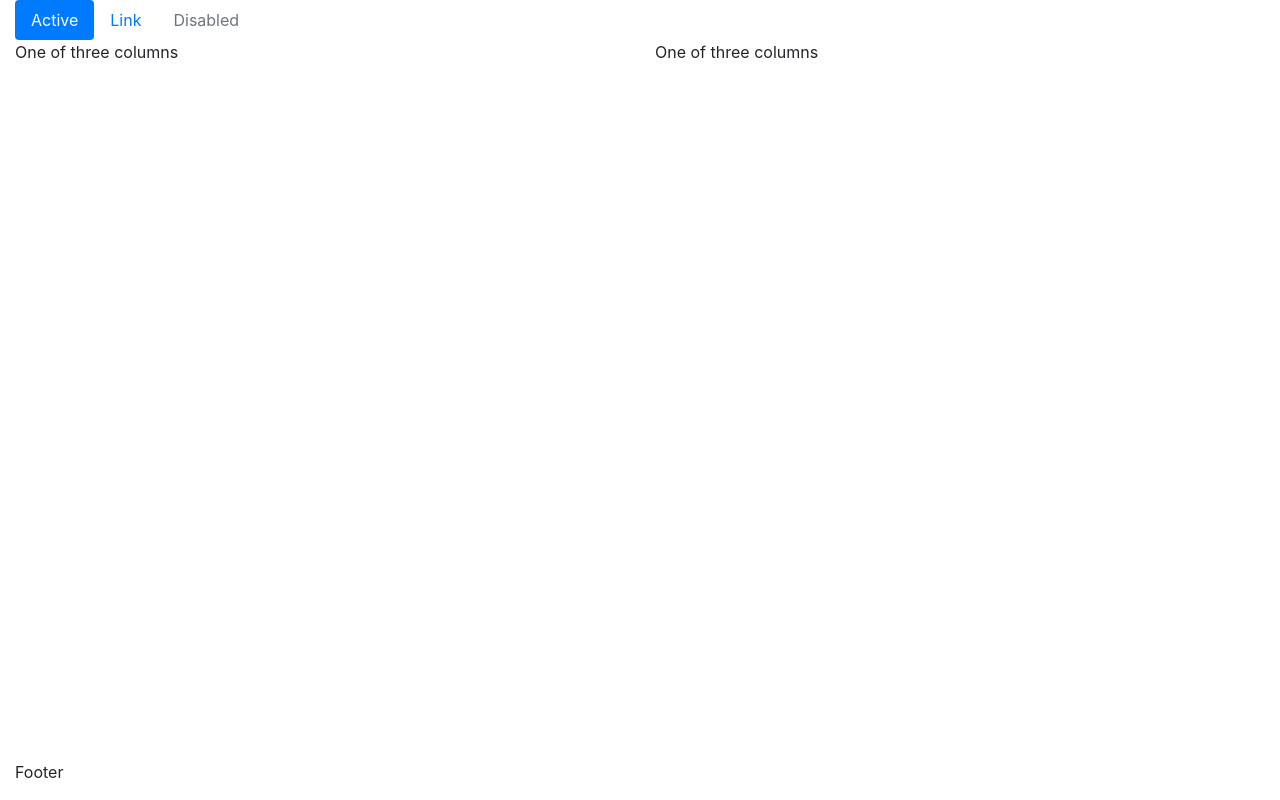
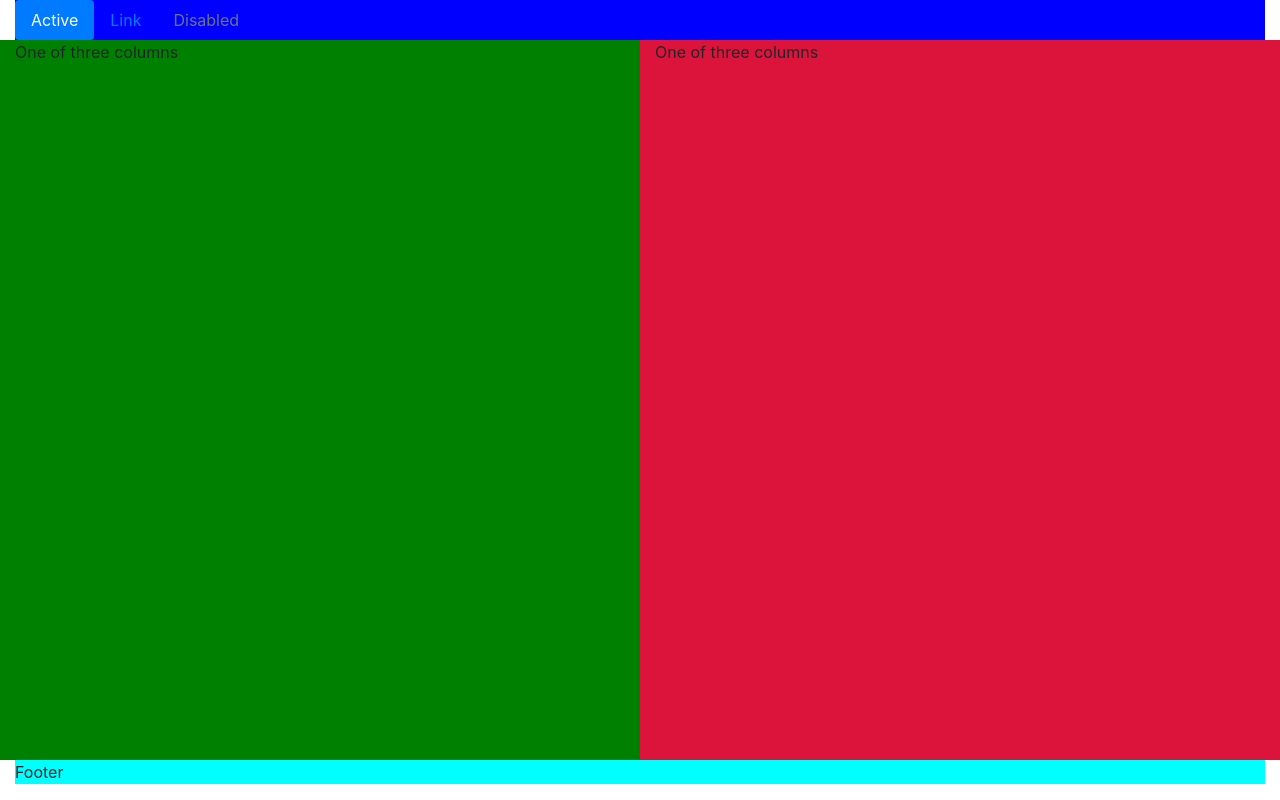
Before and after one commit to FabioMaldonado02/Colab-Practice-, a plain HTML site: page index.html in a window 1280 px wide. Drawn offline with nearby package versions, Linux system fonts and the light colour scheme.

Commit message:
background colors added

```diff
--- a/Style/style.css
+++ b/Style/style.css
@@ -7,3 +7,15 @@
 .row {
   height: 90vh;
 }
+footer {
+  background-color: aqua;
+}
+.nav {
+  background-color: blue;
+}
+.green-col {
+  background-color: green;
+}
+.red-col {
+background-color: crimson;
+}
--- a/index.html
+++ b/index.html
@@ -24,10 +24,10 @@
     </li>
   </ul>
         <div class="row">
-          <div class="col-sm">
+          <div class="col-sm green-col">
             One of three columns
           </div>
-          <div class="col-sm">
+          <div class="col-sm red-col">
             One of three columns
           </div>
         </div>
```
